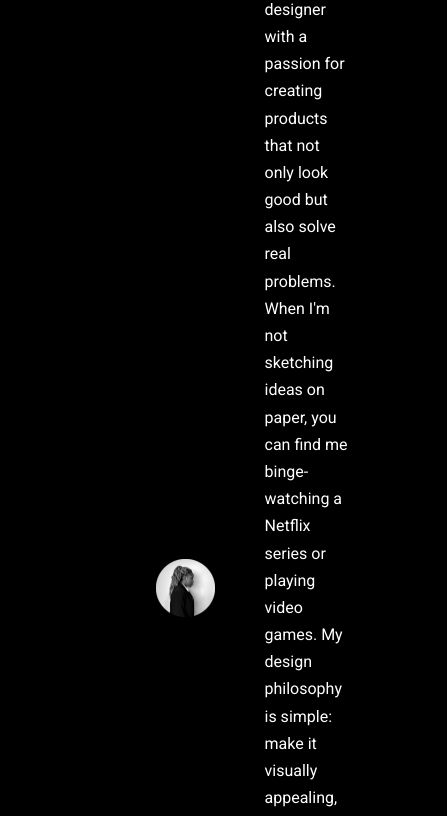
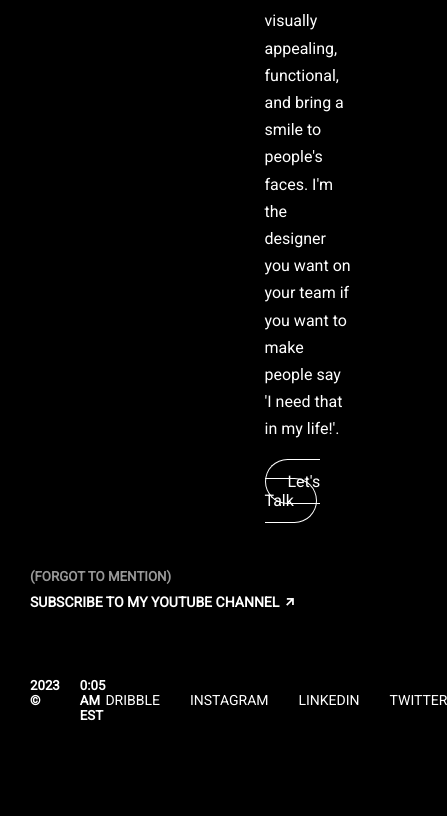
Before and after one commit to BeastxD7/Cynthia-Ugwu-Clone-Website, a plain HTML site: page index.html in a window 390 px wide. Shown: the part 2106-2922 px from the top of the page, 447 px wide, since content can reach past the window. After the commit the page ends 2869 px from the top, so only its background shows below. Drawn offline with nearby package versions, Linux system fonts and the light colour scheme; a web font is replaced by a local one.

Commit message:
added footer & fixed responsiveness

```diff
--- a/index.html
+++ b/index.html
@@ -68,10 +68,25 @@
                 <a href="">Let's Talk</a>
             </div>
         </div>
+
         <div id="subscribe">
             <h5>(Forgot to mention)</h5>
             <h3>subscribe to my youtube channel <i class="ri-arrow-right-up-line"></i></h3>
         </div>
 
+        <div id="footer">
+            <div id="footerleft">
+                <h5>2023 &copy; </h5>
+                <h5>0:05 AM EST</h5>
+            </div>
+            <div id="footerright">
+                <a href="#">dribble</a>
+                <a href="#">instagram</a>
+                <a href="#">linkedin</a>
+                <a href="#">twitter</a>
+            </div>
+        </div>
+     </div>
+
 </body>
 </html>
--- a/style.css
+++ b/style.css
@@ -108,7 +108,7 @@ html,body{
     padding-top: 200px;
     background-color: black;
     width: 100%;
-    height: 100vh;
+    height: 100%;
 }
 
 .elem{
@@ -147,7 +147,7 @@ html,body{
     color: white;
     width: 100%;
     background-color: black;
-    margin-top: 35vh;
+
 }
 
 #textabout{
@@ -194,3 +194,30 @@ html,body{
     font-size: 14px;
     margin-top:10px
 }
+
+#footer{
+    color: #fff;
+    display: flex;
+    align-items: center;
+    justify-content: space-between;
+    padding: 40px 30px;
+}
+
+#footerleft{
+    display:flex;
+    gap: 20px
+}
+
+#footerright{
+    display: flex;
+    gap: 30px;
+
+}
+
+#footer a{
+    color: #fff;
+    text-decoration: none;
+    text-transform: uppercase;
+    font-size: 14px;
+    font-weight: 500;
+}
```
